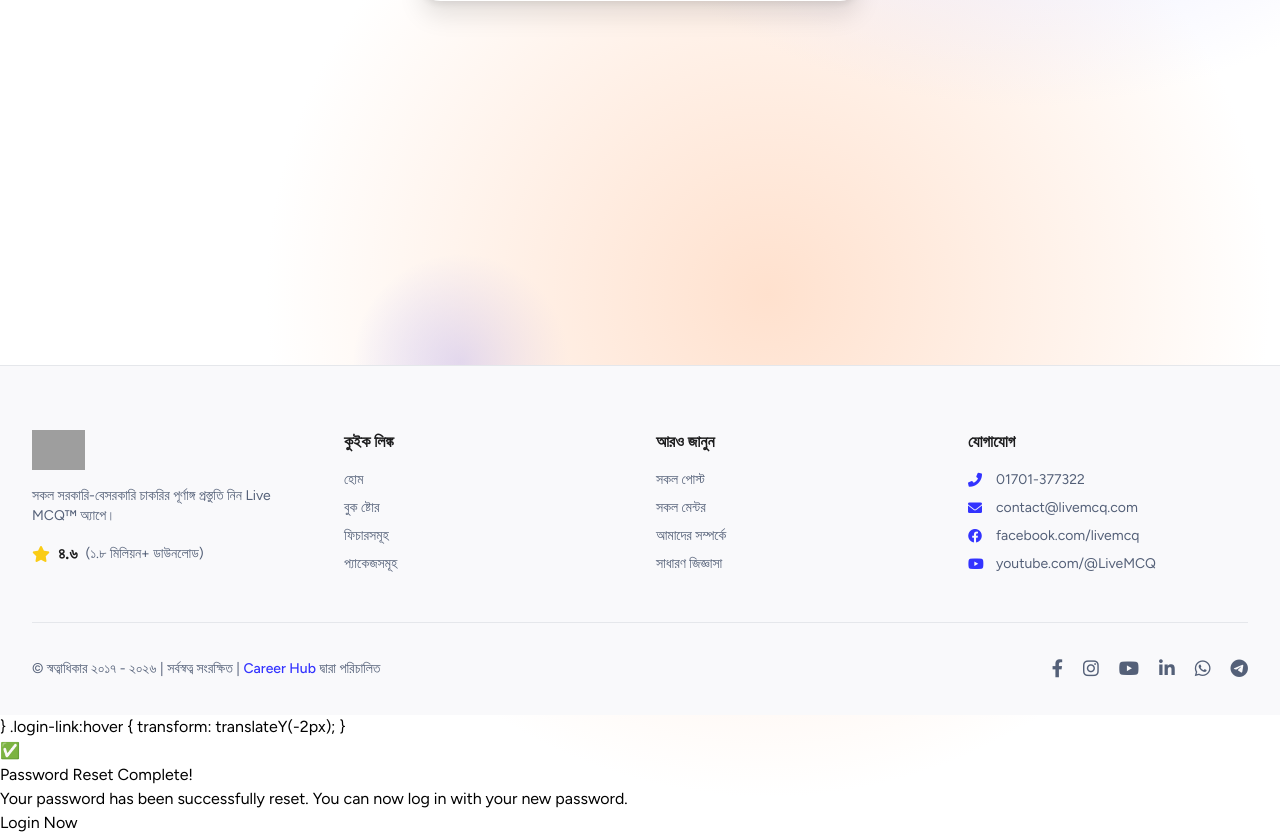
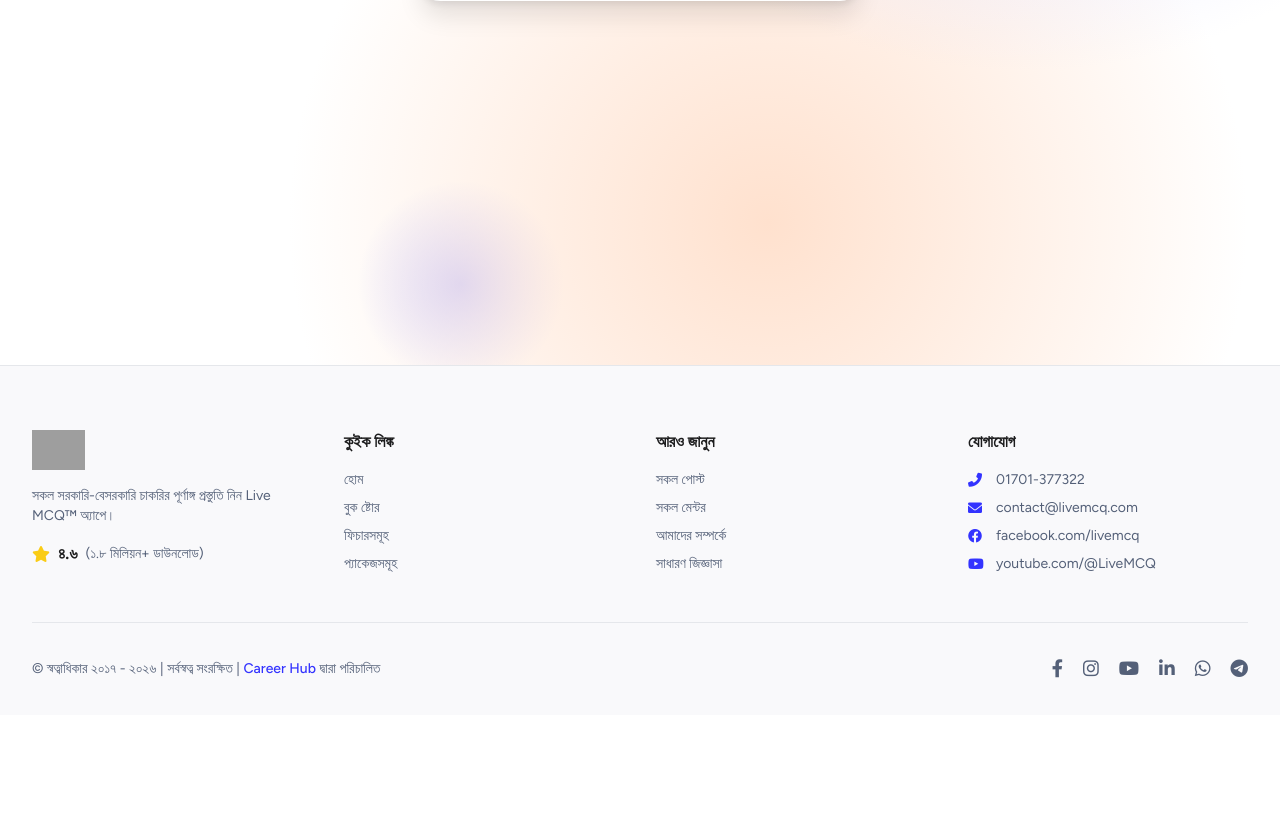
Before and after one commit to Shawon5030/LIVE-MCQ, a Django app: page /reset/done/ in a window 1280 px wide. Shown: the part 516-1351 px from the top of the page. After the commit the page ends 1194 px from the top, so only its background shows below. Run offline with Django 5.2, Linux system fonts and the light colour scheme; some libraries are stand-ins or nearby versions; grey boxes are pictures that could not be loaded.

Commit message:
Update password_reset_complete.html

```diff
--- a/app/templates/password/password_reset_complete.html
+++ b/app/templates/password/password_reset_complete.html
@@ -49,6 +49,10 @@
                         radial-gradient(circle at 60% 60%, #FFE1CE, rgba(255, 255, 255, 0) 45%),
                         radial-gradient(circle at 36% 65%, #D2D2FF, rgba(255, 255, 255, 0) 9%);
         }
+
+        .login-link:hover {
+            transform: translateY(-2px);
+        }
     </style>
 </head>
 <body class="font-figtree bg-fluid-gradient">
@@ -70,7 +74,7 @@
                         লগইন করুন
                     </a>
                     <p class="text-sm text-body">
-                        <a href="{% url 'home' %}" class="text-primary font-semibold hover:underline">হোমপেজে ফিরে যান</a>
+                        <a href="{% url 'home_page' %}" class="text-primary font-semibold hover:underline">হোমপেজে ফিরে যান</a>
                     </p>
                 </div>
             </div>
@@ -80,21 +84,3 @@
     {% include "footer.html" %}
 </body>
 </html>
-        }
-
-        .login-link:hover {
-            transform: translateY(-2px);
-        }
-    </style>
-</head>
-<body>
-    <div class="success-container">
-        <div class="success-icon">✅</div>
-        <h2>Password Reset Complete!</h2>
-        <p class="message">
-            Your password has been successfully reset. You can now log in with your new password.
-        </p>
-        <a href="{% url 'login_page' %}" class="login-link">Login Now</a>
-    </div>
-</body>
-</html>
```
